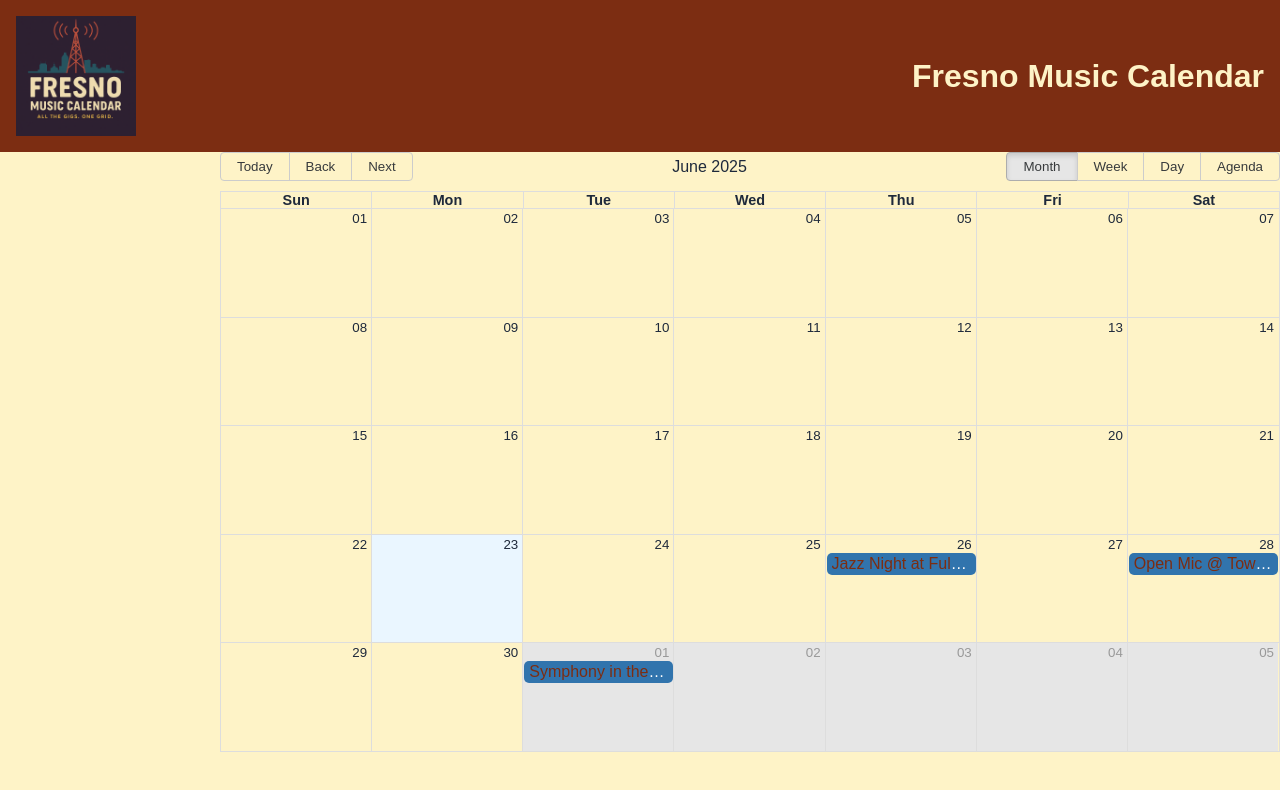
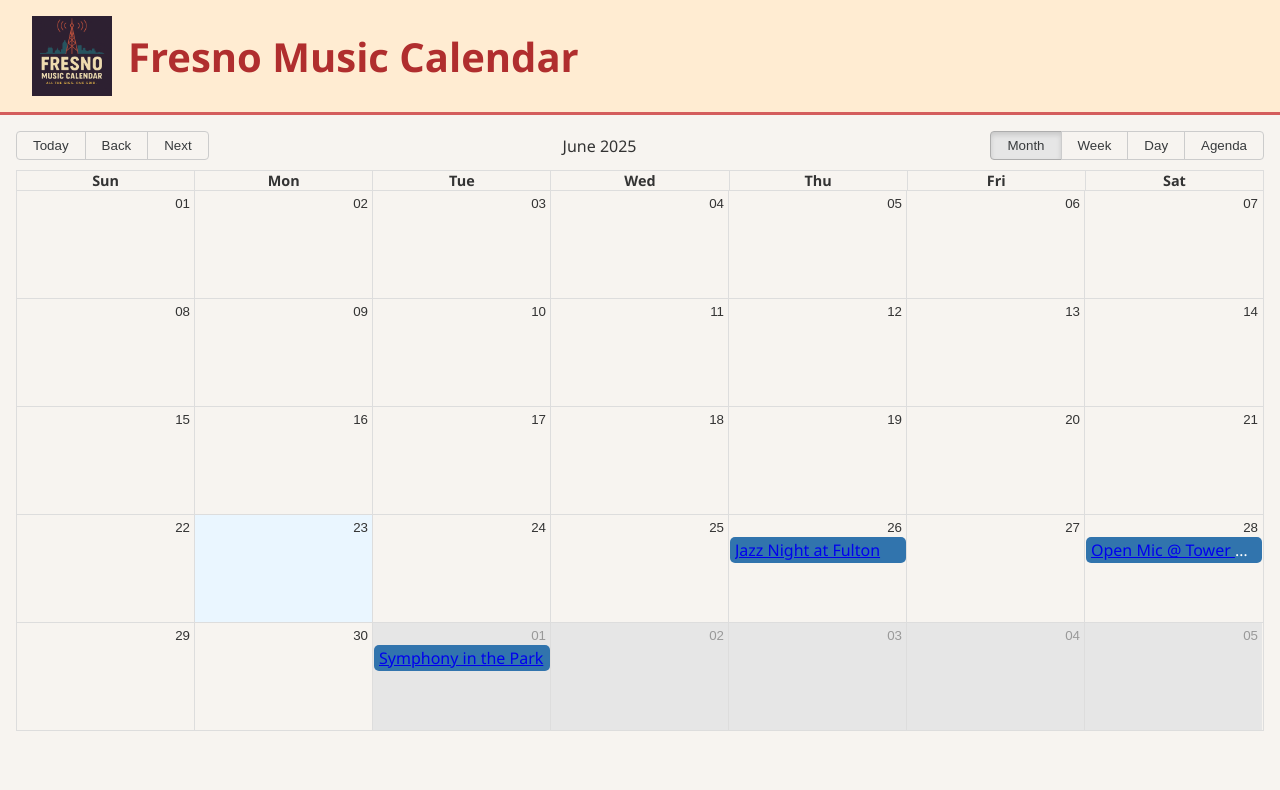
Before and after one commit to mrayover/Fresno-music-calendar1, a React (Vite) app: page / in a window 1280 px wide. Shown: the top 790 px of the page. Built offline with nearby package versions, Linux system fonts and the light colour scheme.

Commit message:
style again

```diff
--- a/src/style.css
+++ b/src/style.css
@@ -1,103 +1,104 @@
-
-/* Tower District-inspired Calendar Styles */
 
 body {
-  font-family: 'Arial', sans-serif;
-  background-color: #fef3c7;
-  color: #1e293b;
+  font-family: 'Segoe UI', Tahoma, Geneva, Verdana, sans-serif;
   margin: 0;
   padding: 0;
+  background-color: #f7f4f0;
+  color: #333;
 }
 
 header {
-  background-color: #7c2d12;
-  color: #fef3c7;
-  padding: 1rem;
   display: flex;
   align-items: center;
-  justify-content: space-between;
+  justify-content: flex-start;
+  padding: 1rem 2rem;
+  background-color: #ffecd2;
+  border-bottom: 3px solid #d45d5d;
 }
 
 header img {
-  height: 120px;
+  height: 80px;
   margin-right: 1rem;
 }
 
-h1 {
-  font-size: 2rem;
+header h1 {
+  font-size: 2.5rem;
+  color: #b02e2e;
+  margin: 0;
 }
 
-.calendar-container {
+.container {
+  display: flex;
   padding: 1rem;
-  max-width: 1200px;
-  margin: 0 auto;
 }
 
-.event-title {
-  font-weight: bold;
-  color: #f97316;
+aside {
+  width: 200px;
+  margin-right: 1rem;
+  padding: 1rem;
+  background-color: #fff7f0;
+  border-right: 1px solid #ddd;
 }
 
-.event-card {
-  background-color: #fff7ed;
-  border: 1px solid #fcd34d;
+main {
+  flex: 1;
   padding: 1rem;
-  margin: 0.5rem 0;
-  border-radius: 8px;
 }
 
-/* Genre color tags */
-.genre-rock {
-  background-color: #e11d48;
+.event-type-rock {
+  background-color: #f94144;
   color: white;
 }
 
-.genre-jazz {
-  background-color: #0e7490;
+.event-type-jazz {
+  background-color: #577590;
   color: white;
 }
 
-.genre-classical {
-  background-color: #9333ea;
+.event-type-classical {
+  background-color: #f9c74f;
+  color: black;
+}
+
+.event-type-hiphop {
+  background-color: #43aa8b;
   color: white;
 }
 
-.genre-hiphop {
-  background-color: #4f46e5;
+.event-type-electronic {
+  background-color: #f3722c;
   color: white;
 }
 
-.genre-electronic {
-  background-color: #10b981;
+.event-type-pop {
+  background-color: #9a8c98;
   color: white;
 }
 
-a {
-  color: #7c2d12;
-  text-decoration: none;
+.event-box {
+  padding: 0.5rem;
+  border-radius: 6px;
+  margin-bottom: 0.5rem;
+  cursor: pointer;
+  transition: transform 0.2s ease;
 }
 
-a:hover {
-  text-decoration: underline;
+.event-box:hover {
+  transform: scale(1.03);
+  box-shadow: 0 2px 6px rgba(0, 0, 0, 0.15);
 }
 
-button {
-  background-color: #f97316;
+.add-to-calendar-button {
+  display: inline-block;
+  margin-top: 0.5rem;
+  padding: 0.3rem 0.6rem;
+  background-color: #b02e2e;
   color: white;
-  padding: 0.5rem 1rem;
-  border: none;
-  margin-top: 0.5rem;
-  border-radius: 5px;
-  cursor: pointer;
+  border-radius: 4px;
+  text-decoration: none;
+  font-size: 0.9rem;
 }
 
-button:hover {
-  background-color: #ea580c;
+.add-to-calendar-button:hover {
+  background-color: #d45d5d;
 }
-
-/* Larger calendar view */
-.rbc-calendar {
-  margin-left: 220px;
-  font-size: 1rem;
-  height: 90vh;
-}
```
